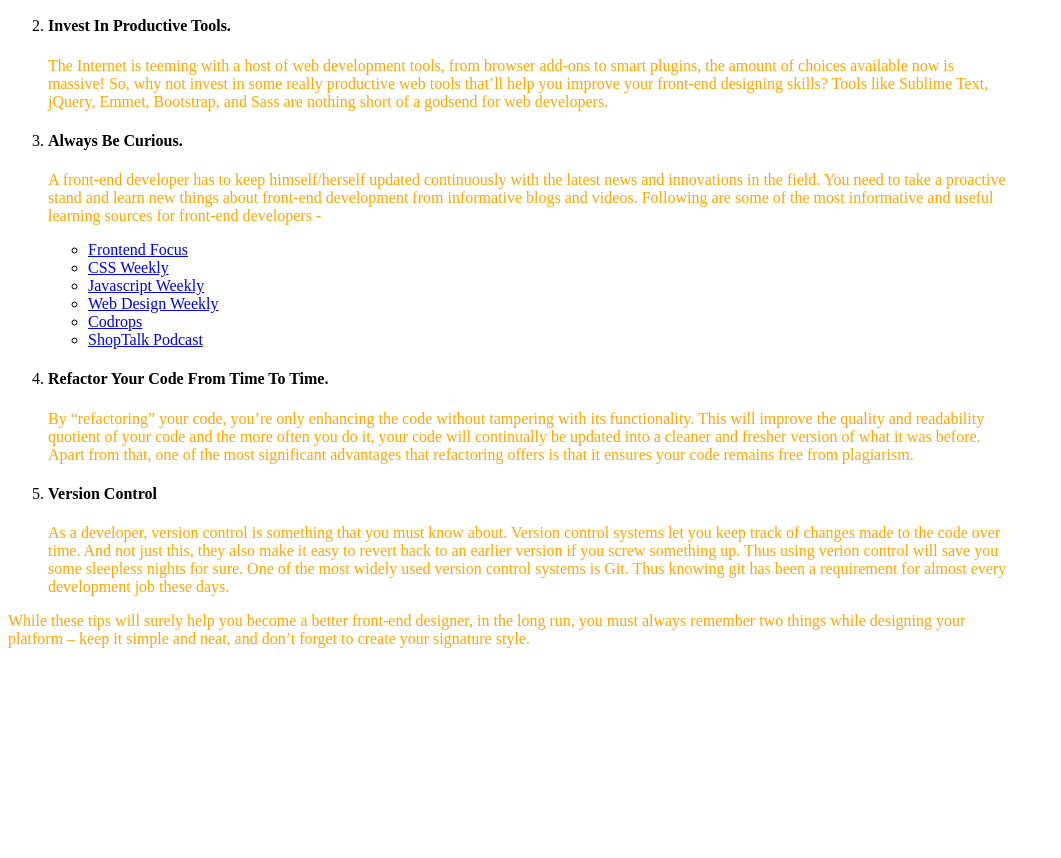
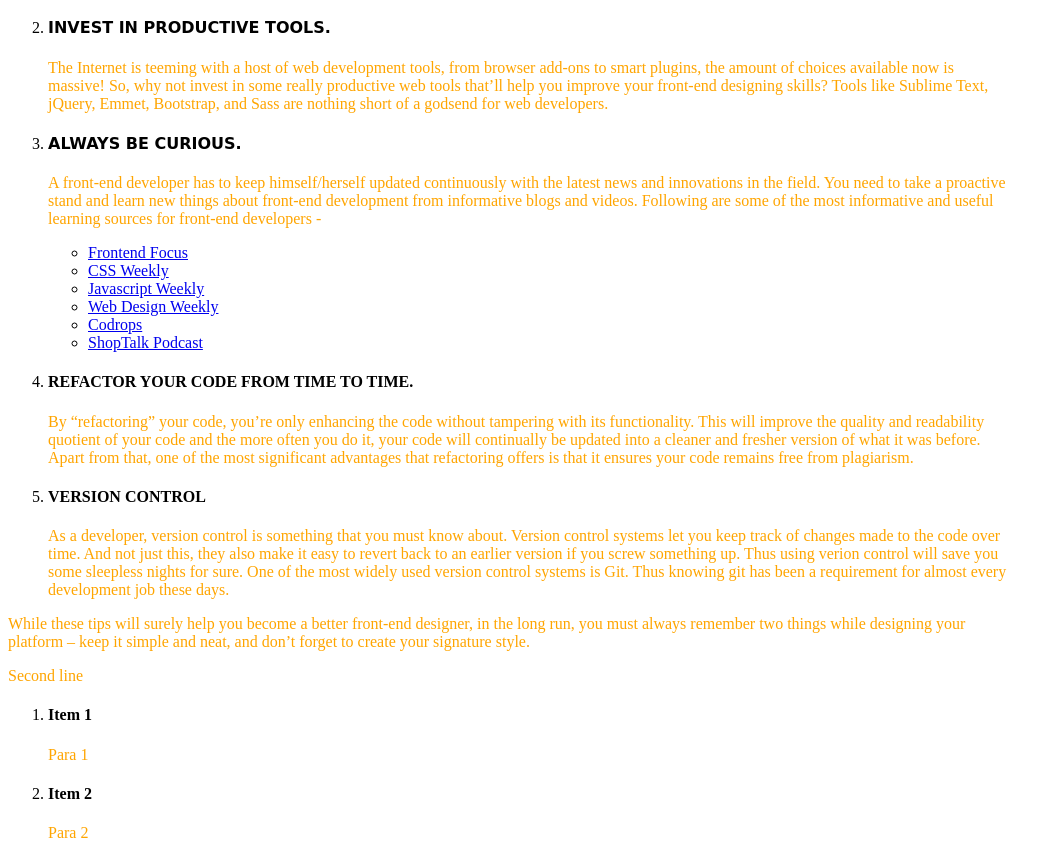
Before and after one commit to abhishekzzz/codingninjas_practice, a website: page CSS/five-tips.html in a window 1280 px wide. Shown: the part 1400-2258 px from the top of the page, without its empty margins (0-1061 px from the left). Before the commit the page ends 2064 px from the top, so only its background shows below. Drawn offline with Linux system fonts and the light colour scheme.

Commit message:
Update five-tips.html and style.css

```diff
--- a/CSS/five-tips.html
+++ b/CSS/five-tips.html
@@ -59,19 +59,19 @@
 			<!-- List -->
 			<ol>
 				<li>
-					<h4>Commenting</h4>
+					<h4 class="uppercase cursive">Commenting</h4>
 					<p>
 						Commenting is one such practice that is often ignored by programmers, especially for codes that are written by multiple programmers. But remember, commenting is an important part of project you create. With proper comments and organised files its always easier for you or others to jump in and understand where things are at and how they work.
 					</p>
 				</li>
 				<li>
-					<h4> Invest In Productive Tools.</h4>
+					<h4 class="uppercase cursive"> Invest In Productive Tools.</h4>
 					<p>
 						The Internet is teeming with a host of web development tools, from browser add-ons to smart plugins, the amount of choices available now is massive! So, why not invest in some really productive web tools that’ll help you improve your front-end designing skills? Tools like Sublime Text, jQuery, Emmet, Bootstrap, and Sass are nothing short of a godsend for web developers.
 					</p>
 				</li>
 				<li>
-					<h4>Always Be Curious.</h4>
+					<h4 class="uppercase cursive">Always Be Curious.</h4>
 						<p>
 							A front-end developer has to keep himself/herself updated continuously with the latest news and innovations in the field. You need to take a proactive stand and learn new things about front-end development from informative blogs and videos. Following are some of the most informative and useful learning sources for front-end developers -
 						</p>
@@ -85,13 +85,13 @@
 							</ul>
 				</li>
 				<li>
-					<h4> Refactor Your Code From Time To Time. </h4>
+					<h4 class="uppercase"> Refactor Your Code From Time To Time. </h4>
                         <p>
                             By “refactoring” your code, you’re only enhancing the code without tampering with its functionality. This will improve the quality and readability quotient of your code and the more often you do it, your code will continually be updated into a cleaner and fresher version of what it was before. Apart from that, one of the most significant advantages that refactoring offers is that it ensures your code remains free from plagiarism.
                         </p>
 				</li>
 				<li>
-					<h4> Version Control </h4>
+					<h4 class="uppercase"> Version Control </h4>
                         <p>
                             As a developer, version control is something that you must know about. Version control systems let you keep track of changes made to the code over time. And not just this, they also make it easy to revert back to an earlier version if you screw something up. Thus using verion control will save you some sleepless nights for sure. One of the most widely used version control systems is Git. Thus knowing git has been a requirement for almost every development job these days.
                         </p>
@@ -100,6 +100,17 @@
 				<p>
                 	While these tips will surely help you become a better front-end designer, in the long run, you must always remember two things while designing your platform – keep it simple and neat, and don’t forget to create your signature style.
             	</p>
+            <p>Second line</p>
+            	<ol>
+            		<li>
+            			<h4>Item 1</h4>
+            			<p>Para 1</p>
+            		</li>
+            		<li>
+            			<h4>Item 2</h4>
+            			<p>Para 2</p>
+            		</li>
+            	</ol>
         	</article>
     	</main>
 	</div>
--- a/CSS/style.css
+++ b/CSS/style.css
@@ -1,6 +1,6 @@
 header{
 	color: darkred;
-    height: 400px
+  height: 400px
 }
 
 article {
@@ -10,3 +10,15 @@ article {
 p{
 	color: orange;
 }
+
+/*h4{
+	text-transform: uppercase;
+}*/
+
+.uppercase {
+	text-transform: uppercase;
+}
+
+.cursive{
+	font-family: cursive;
+}
```
